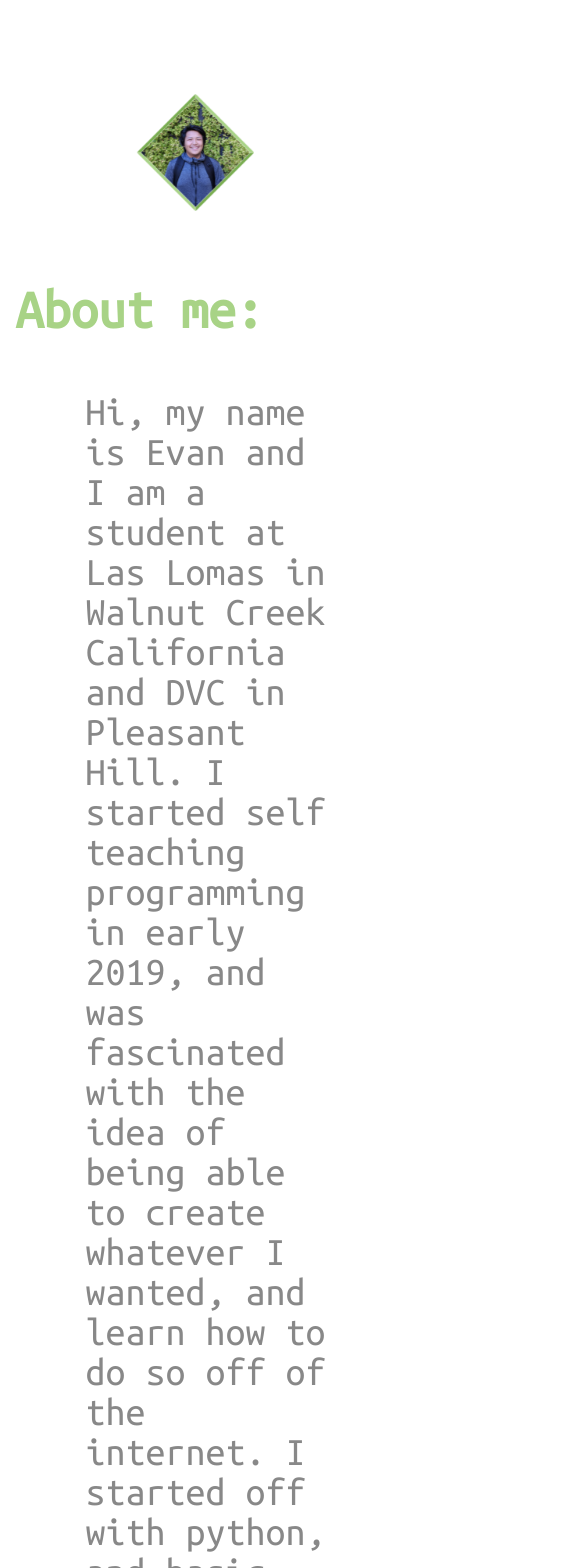
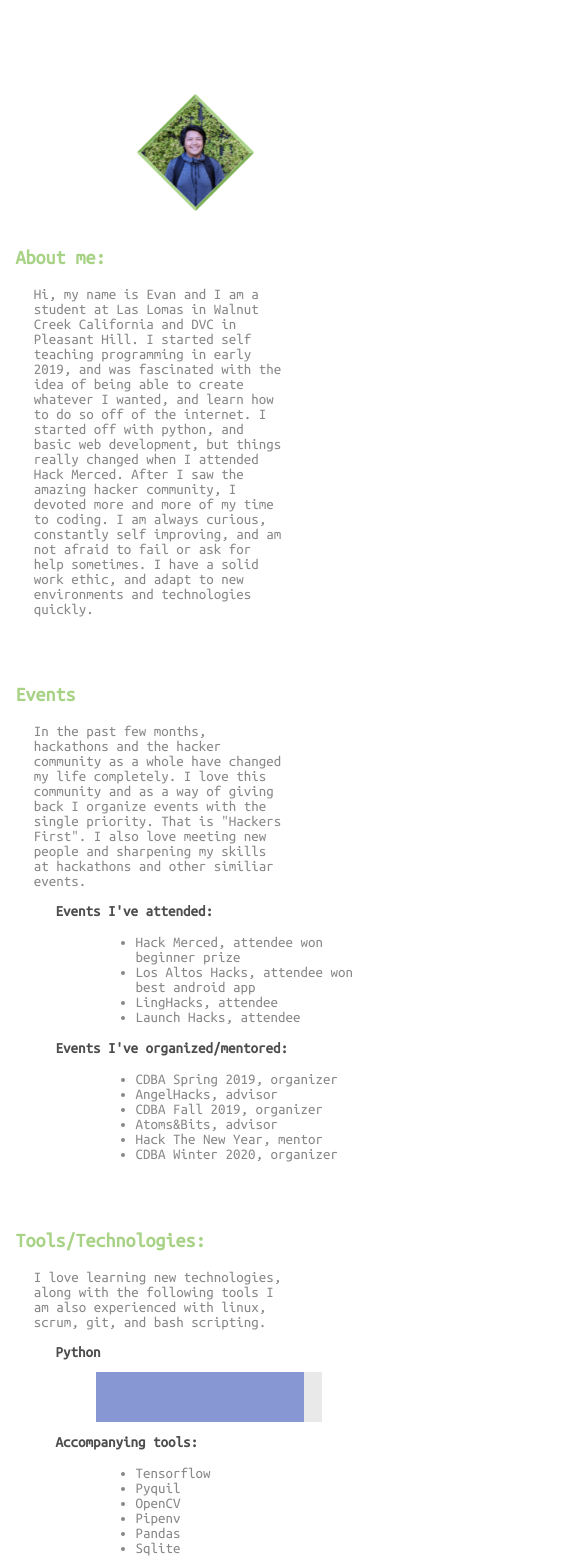
Before and after one commit to Evan-Nishi/personal-site-v2, a Next.js app: page / in a window 390 px wide. Shown: the top 1568 px of the page, 585 px wide, since content can reach past the window. Built offline with nearby package versions, Linux system fonts and the light colour scheme.

Commit message:
these ui bugs

```diff
--- a/src/styles.css
+++ b/src/styles.css
@@ -197,6 +197,10 @@ img{
 }
 
 @media screen and (max-width: 1000px){
+    p{padding-left: 5%; font-size: 15px;}
+    h3{font-size: 20px;}
+    h2{font-size: 15px;}
+    li{font-size: 15px;}
     #TopBar {display: none;}
     #SmolBar {display: none;}
     #Title {display: none;}
```
